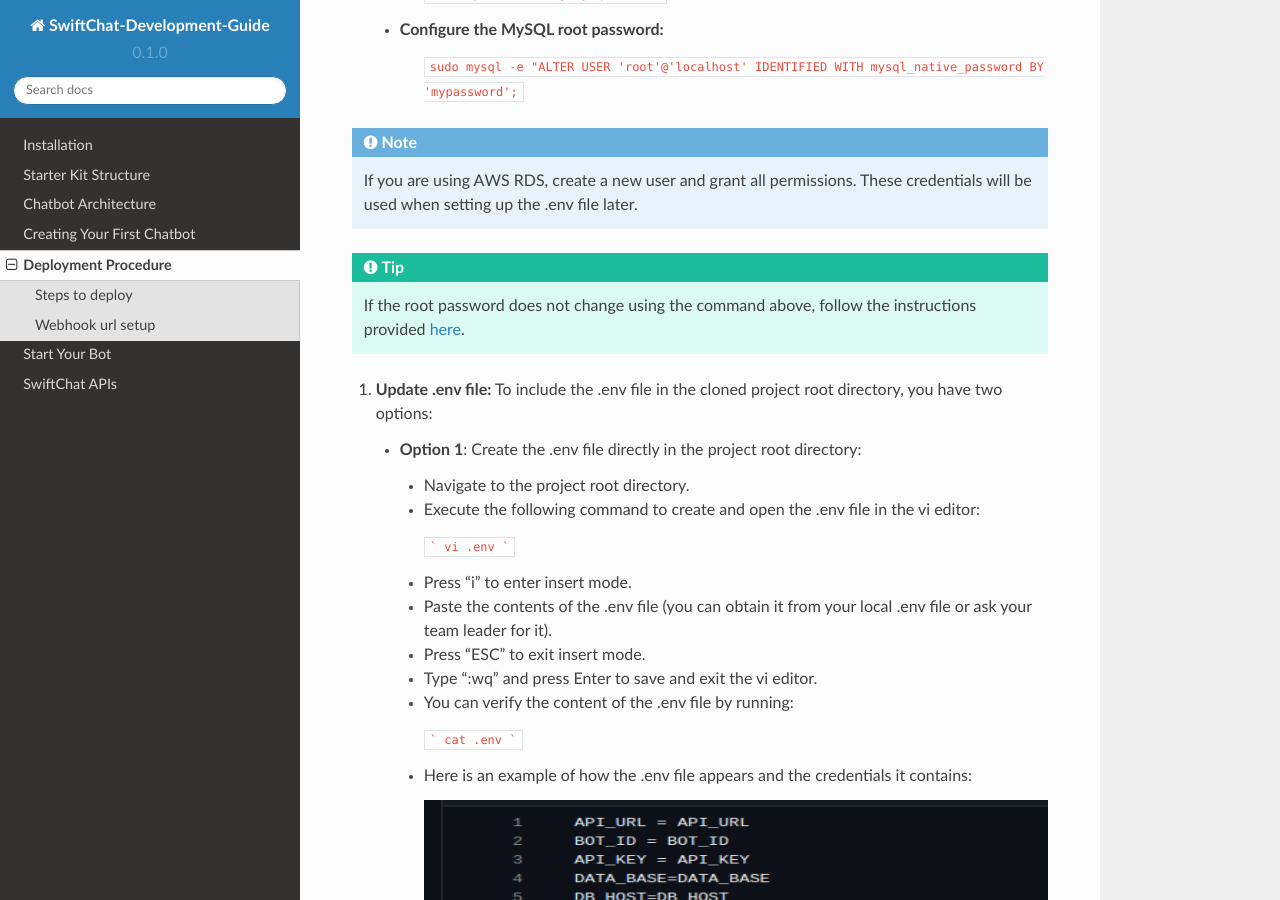
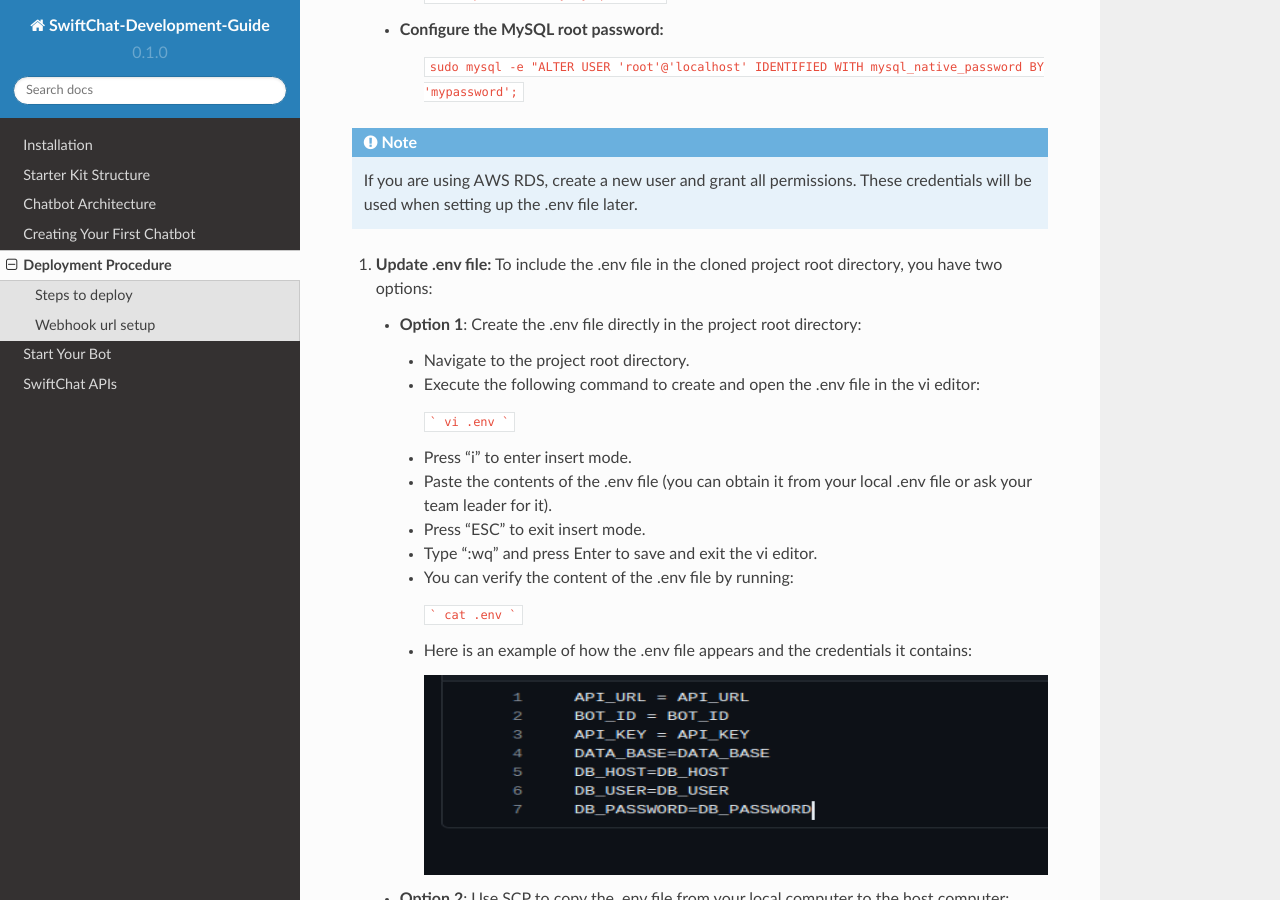
Before and after one commit to Priyanka-sharma181/Chatbot-Development-Guide, a Sphinx documentation site: the page built from docs/source/deploy.rst, in a window 1280 px wide and 900 px high, scrolled down 819 px. Built offline with Sphinx 7.4.7 and the Read the Docs theme 2.0.0, drawn with Linux system fonts in a browser that asks for light colours.

Commit message:
starter kit

```diff
--- a/docs/source/deploy.rst
+++ b/docs/source/deploy.rst
@@ -32,9 +32,6 @@
 
 .. note::
     If you are using AWS RDS, create a new user and grant all permissions. These credentials will be used when setting up the .env file later.
-
-.. tip::
-    If the root password does not change using the command above, follow the instructions provided `here <https://stackoverflow.com/questions/42421585/default-password-of-mysql-in-ubuntu-server-16-04>`_.
 
 
 1. **Update .env file:** To include the .env file in the cloned project root directory, you have two options:
```
